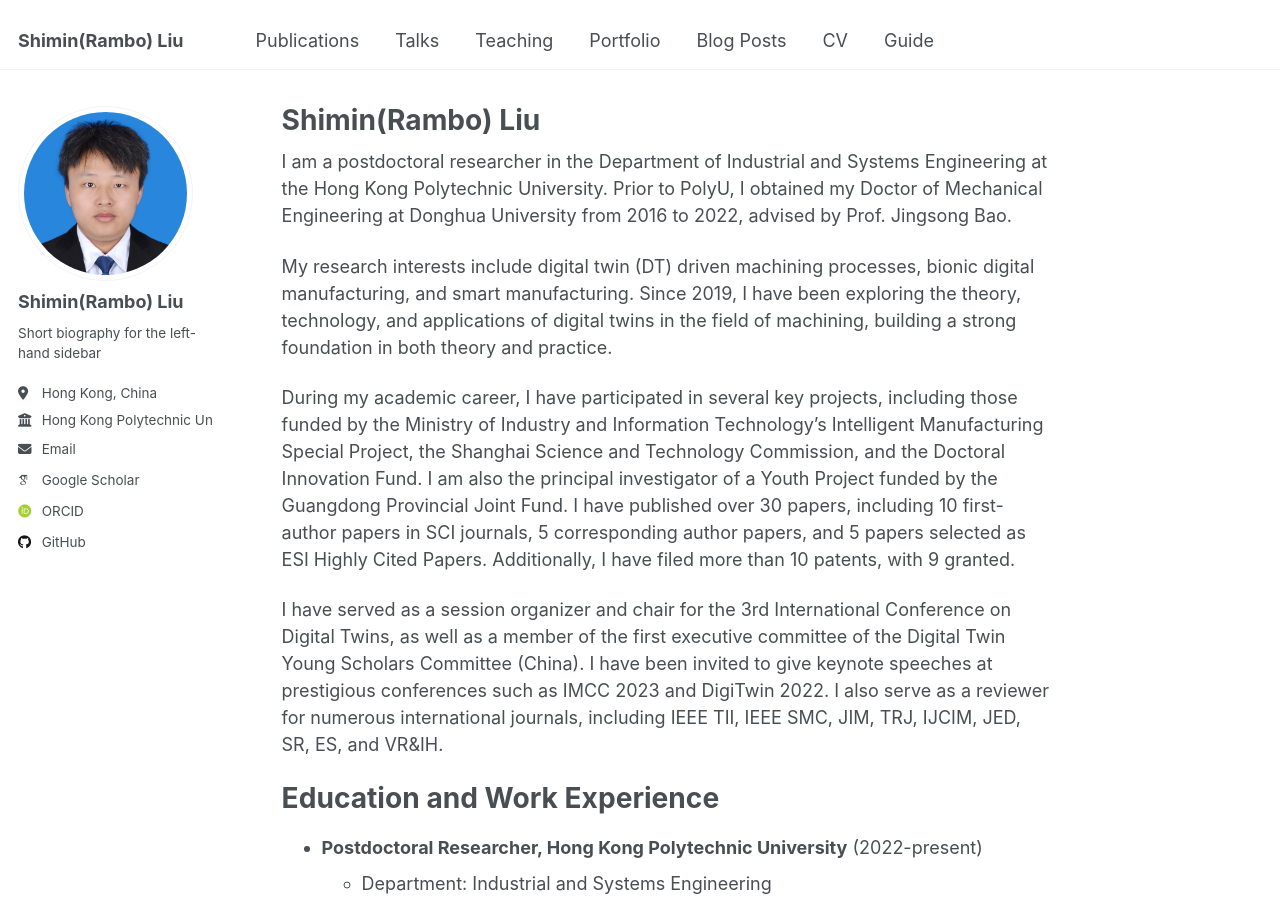
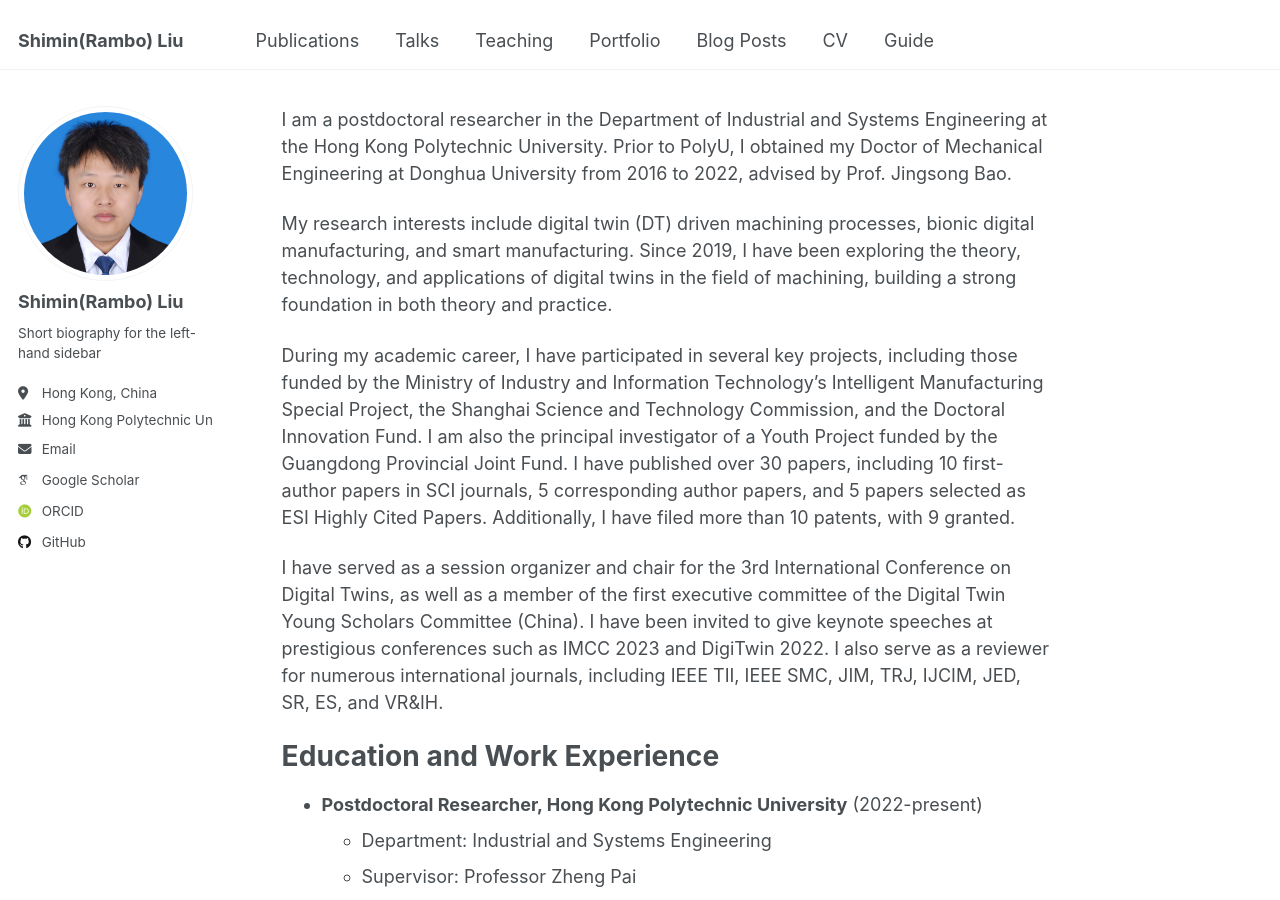
Before and after one commit to Rambo-Shimin/Rambo-Shimin.github.io, a Jekyll site: the page built from _pages/about.md, in a window 1280 px wide and 900 px high. Built offline with Jekyll 4.4.1, drawn with Linux system fonts in a browser that asks for light colours; some web fonts are replaced.

Commit message:
Update about.md

```diff
--- a/_pages/about.md
+++ b/_pages/about.md
@@ -1,6 +1,6 @@
 ---
 permalink: /
-title: "Shimin(Rambo) Liu"
+title:
 author_profile: true
 redirect_from:
   - /about/
```
